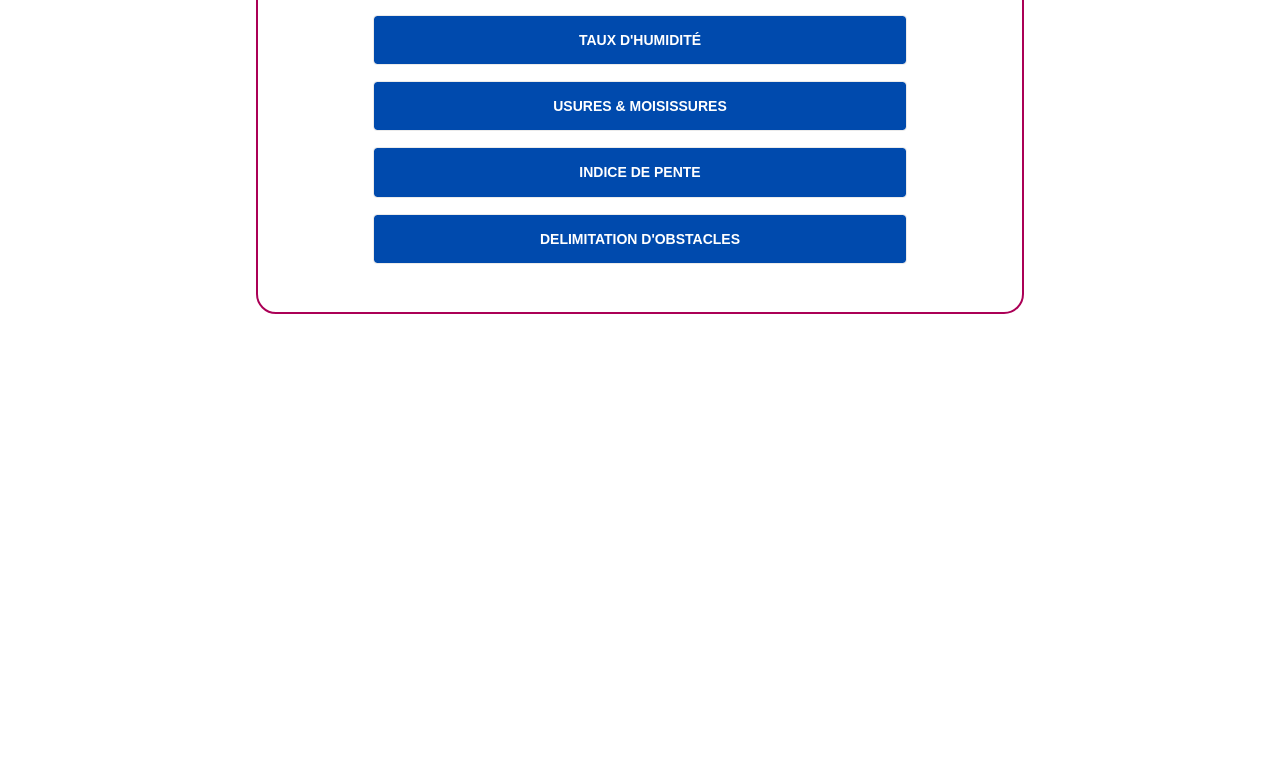
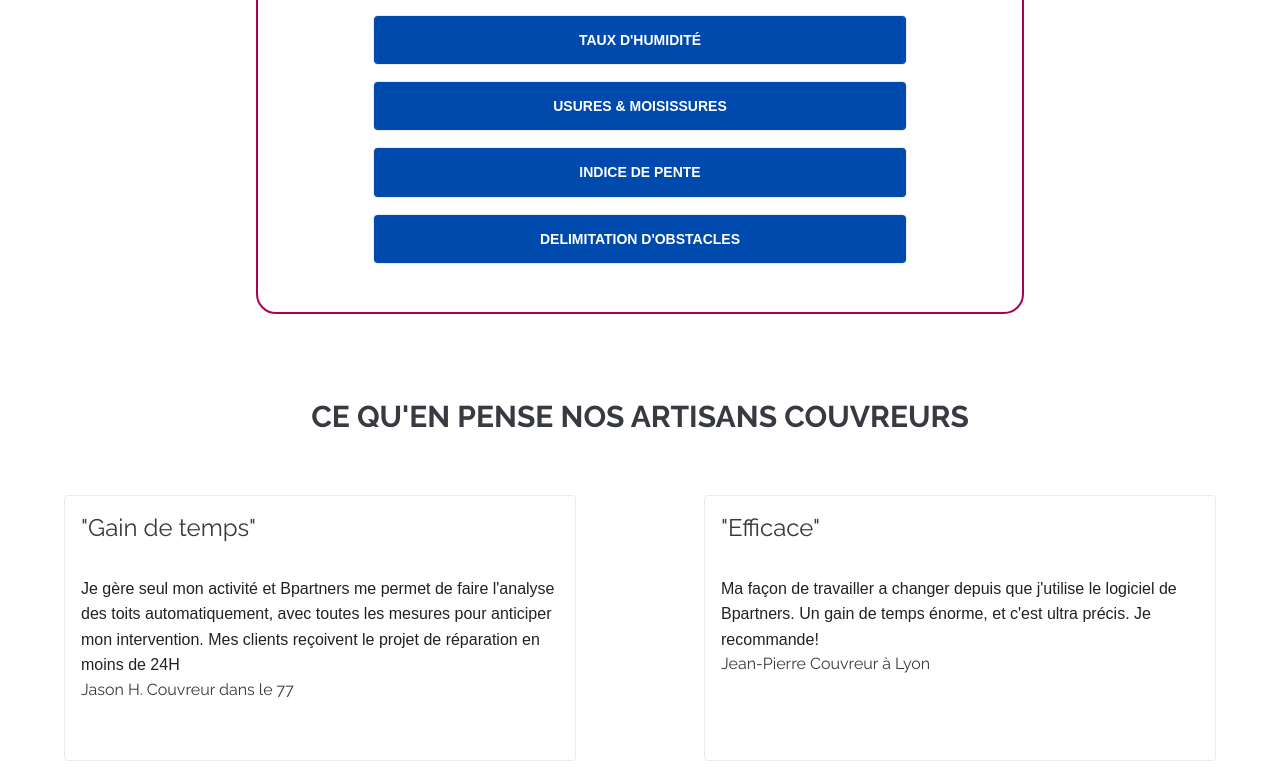
Before and after one commit to b-partners/web-landing, a React (Vite) app: page /advertising-campaign in a window 1280 px wide. Shown: the part 2184-2961 px from the top of the page. Before the commit the page ends 2538 px from the top, so only its background shows below. Built offline with nearby package versions, Linux system fonts and the light colour scheme; no server answers; a web font is replaced by a local one.

Commit message:
feat: implement advertising page rate section

```diff
--- a/src/pages/Advertising-Campaign/AdvertisingCampaign.tsx
+++ b/src/pages/Advertising-Campaign/AdvertisingCampaign.tsx
@@ -5,6 +5,7 @@ import { DISTINCTION_CAROUSEL_ITEMS } from '@pages/Home/components/Distinction/c
 import { DetectionType } from './DetectionType';
 import { Features } from './Features';
 import { Hero } from './Hero';
+import { Rating } from './Rating';
 import { CTAButton } from './components';
 
 export const AdvertisingCampaign = () => {
@@ -21,6 +22,7 @@ export const AdvertisingCampaign = () => {
       <Features />
       <CTAButton />
       <DetectionType />
+      <Rating />
     </div>
   );
 };
--- /dev/null
+++ b/src/pages/Advertising-Campaign/Rating.tsx
@@ -0,0 +1,36 @@
+import { Box, Card, CardContent, CardHeader, Typography } from '@mui/material';
+
+import { RatingStyle as style } from './styles';
+
+const rateItemList = [
+  {
+    title: 'Gain de temps',
+    comment:
+      "Je gère seul mon activité et Bpartners me permet de faire l'analyse des toits automatiquement, avec toutes les mesures pour anticiper mon intervention. Mes clients reçoivent le projet de réparation en moins de 24H",
+    user: 'Jason H. Couvreur dans le 77',
+  },
+  {
+    title: 'Efficace',
+    comment: "Ma façon de travailler a changer depuis que j'utilise le logiciel de Bpartners. Un gain de temps énorme, et c'est ultra précis. Je recommande!",
+    user: 'Jean-Pierre Couvreur à Lyon',
+  },
+];
+
+export const Rating = () => {
+  return (
+    <Box sx={style}>
+      <Typography>CE QU'EN PENSE NOS ARTISANS COUVREURS</Typography>
+      <Box className="rating-items-list">
+        {rateItemList.map(({ comment, title, user }) => (
+          <Card key={title}>
+            <CardHeader title={`"${title}"`} />
+            <CardContent>
+              {comment}
+              <Typography>{user}</Typography>
+            </CardContent>
+          </Card>
+        ))}
+      </Box>
+    </Box>
+  );
+};
--- a/src/pages/Advertising-Campaign/styles.ts
+++ b/src/pages/Advertising-Campaign/styles.ts
@@ -85,6 +85,7 @@ export const DetectionTypeStyle: SxProps = {
     fontSize: 30,
     fontWeight: 'bold',
     marginBlock: 5,
+    textAlign: 'center',
   },
   '& .MuiAlert-root': {
     width: '70%',
@@ -98,3 +99,34 @@ export const DetectionTypeStyle: SxProps = {
     fontWeight: 'bold',
   },
 };
+
+export const RatingStyle: SxProps = {
+  width: '100%',
+  display: 'flex',
+  flexDirection: 'column',
+  justifyContent: 'center',
+  alignItems: 'center',
+  '& > .MuiTypography-root': {
+    fontSize: 30,
+    fontWeight: 'bold',
+    marginBlock: 5,
+    textAlign: 'center',
+  },
+  '& .rating-items-list': {
+    display: 'flex',
+    justifyContent: 'space-around',
+    alignItems: 'center',
+    flexWrap: 'wrap',
+  },
+  '& .MuiCard-root': {
+    m: 2,
+    width: {
+      xs: '90%',
+      md: '70%',
+      lg: '40%',
+    },
+  },
+  '& .MuiCardContent-root': {
+    minHeight: 200,
+  },
+};
```
